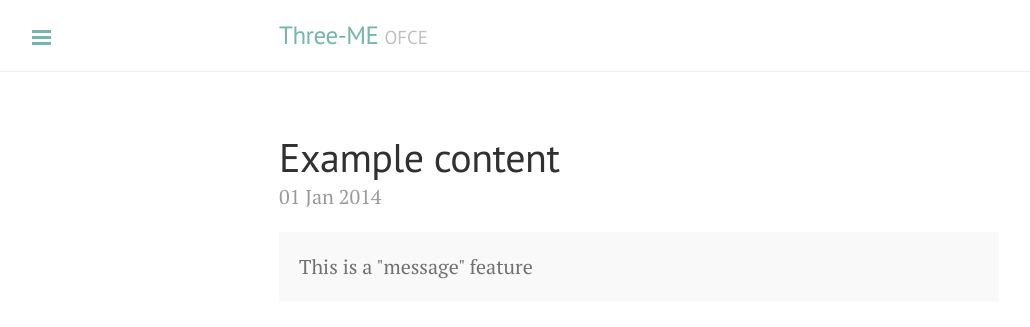
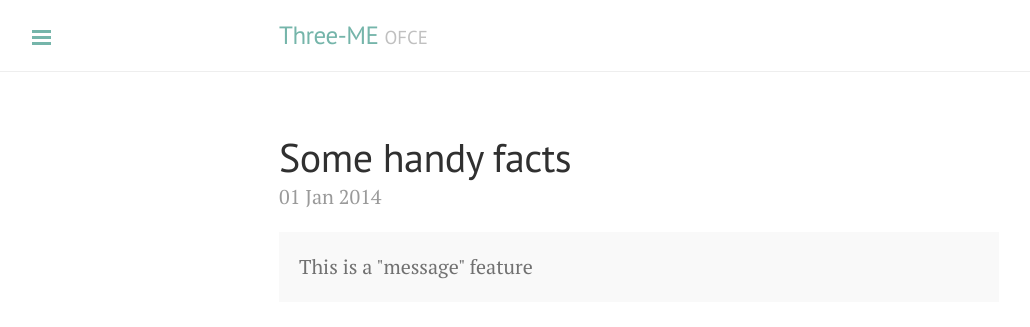
Before and after one commit to Lidewey/Lidewey.github.io, a Jekyll site: the page built from _posts/2014-01-01-example-content.md, in a window 1280 px wide. Shown: the top 327 px of the page, without its empty margins (1-1031 px from the left). Built offline with Jekyll 4.4.1, drawn with Linux system fonts in a browser that asks for light colours; Markdown is read by kramdown in place of the engine named in the settings.

Commit message:
Edit title

```diff
--- a/_posts/2014-01-01-example-content.md
+++ b/_posts/2014-01-01-example-content.md
@@ -1,6 +1,6 @@
 ---
 layout: post
-title: Example content
+title: Some handy facts
 ---
 
 
```
